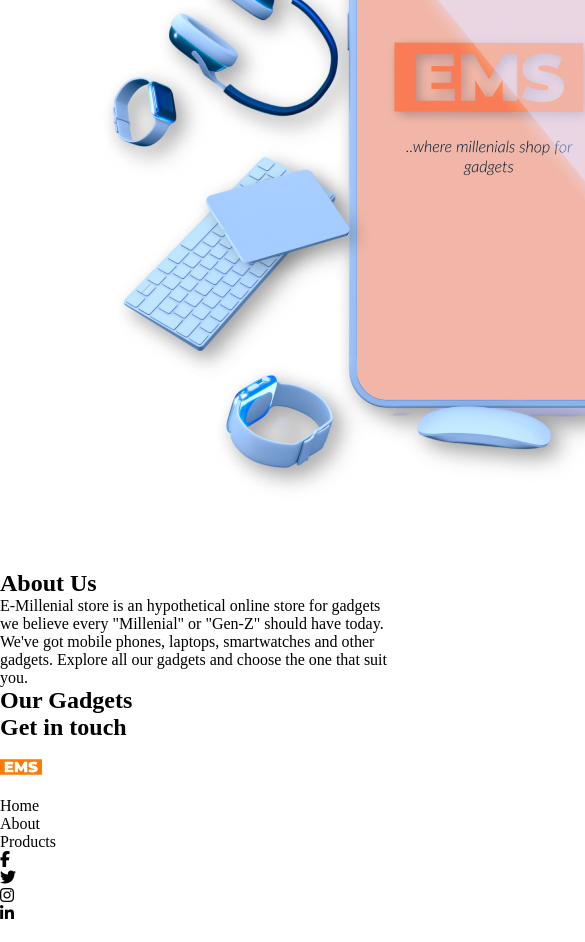
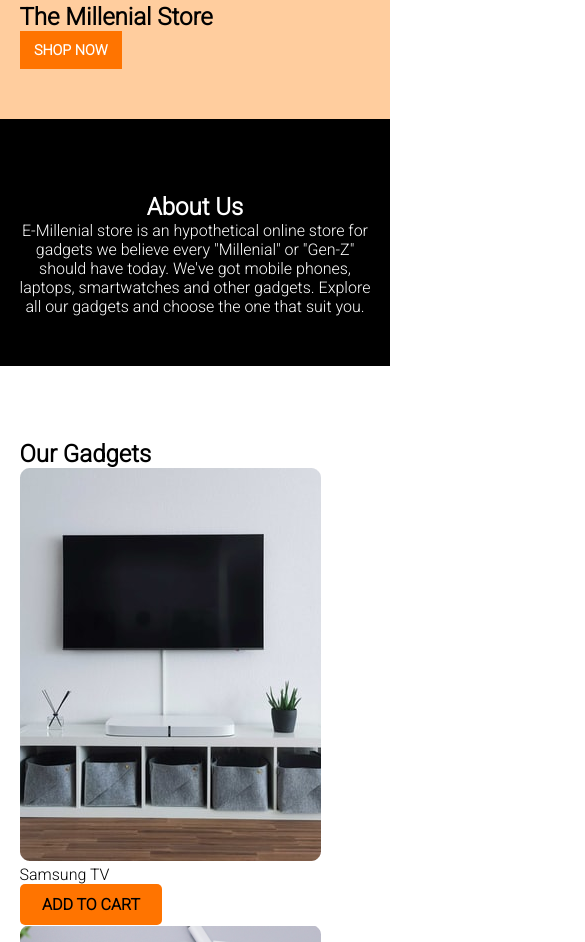
Before and after one commit to alialaba/E-millenial-store, a plain HTML site: page index.html in a window 390 px wide. Shown: the part 522-1464 px from the top of the page, 585 px wide, since content can reach past the window. Drawn offline with Linux system fonts and the light colour scheme.

Commit message:
worked on the mobile view and index js to display item

```diff
--- a/CSS/index.css
+++ b/CSS/index.css
@@ -1,7 +1,25 @@
+/* Fonts imported */
+
+@import url('https://fonts.googleapis.com/css2?family=Roboto:wght@300&display=swap');
+/* General styling */
 *{
     padding: 0;
     margin: 0;
     box-sizing: border-box;
+    font-family: 'Roboto', sans-serif;
+}
+img{
+    max-width: 100%;
+}
+h1,h2{
+    margin-top: 1em;
+}
+ul{
+    list-style: none;
+}
+a{
+    text-decoration: none;
+
 }
 :root{
     --red-clr:#ff0000;
@@ -9,4 +27,73 @@
     --orange-clr:#ff9a3d;
     --light-orange-clr:#ffcd9e;
     --bright-orange-clr:#ffe9de;
+    --dark-black-clr:#000000;
 }
+.container{
+    width: 90%;
+    max-width: 1200px;
+    margin:0 auto;
+}
+
+/* nav styling */
+.intro-section{
+    background-color: var(--light-orange-clr);
+    padding: 50px 0;
+}
+#btn{
+    display: inline-block;
+background: var(--dark-orange-clr);
+padding: .7em 1em;
+color: #fff;
+text-transform: uppercase;
+font-size: .9rem;
+font-weight: 600;
+}
+
+/* about section */
+.about-section{
+    background: var(--dark-black-clr);
+    padding: 50px 0;
+    color: #fff;
+    text-align: center;
+}
+/* product section */
+.product-section{
+    padding: 50px 0;
+}
+.product #product-btn{
+background: var(--dark-orange-clr);
+padding: .7em 1.4em;
+color: #000;
+text-transform: uppercase;
+font-size: 1rem;
+font-weight: 700;
+border: none;
+outline: none;
+border-radius: 5px;
+}
+/* footer */
+.footer{
+    background: var(--dark-black-clr);
+    color: #fff;
+    text-align: center;
+    padding: 50px 0;
+}
+.footer-wrapper__icon{
+   display: flex;
+   justify-content: center;
+   align-items: center;
+
+}
+.footer-wrapper__icon li{
+    margin: 2em;
+    border: 1px solid var(--orange-clr);
+    border-radius: 50px;
+    width: 32px;
+    height: 32px;
+    display: flex;
+   justify-content: center;
+   align-items: center;
+
+
+}
--- a/JS/index.js
+++ b/JS/index.js
@@ -0,0 +1,64 @@
+const products = [
+    {
+        id: "product1",
+        name: "Samsung TV",
+        img: "/images/product1.png"
+    },
+    {
+        id: "product2",
+        name: "Pixel 4a",
+        img: "/images/product2.png"
+    },
+    {
+        id: "product3",
+        name: "PS 5",
+        img: "/images/product3.png"
+    },
+    {
+        id: "product4",
+        name: "Macbook Air",
+        img: "/images/product4.png"
+    },
+    {
+        id: "product5",
+        name: "Apple Watch",
+        img: "/images/product5.png"
+    },
+    {
+        id: "product6",
+        name: "Airpods",
+        img: "/images/product6.png"
+    }
+]
+function createElemFunction(product) {
+    //parent element
+    const productItem = document.querySelector(".product");
+    //children element created
+    const ulElem = document.createElement("ul");
+    const liElem = document.createElement("li");
+    const imgElem = document.createElement("img");
+    const pElem = document.createElement("p");
+    const btnElem = document.createElement("button");
+
+    ulElem.id = "product-list";
+    liElem.id = "product-item";
+    pElem.id = "product-name";
+    btnElem.id = "product-btn";
+
+    //append child to the parent element
+    productItem.appendChild(ulElem);
+    ulElem.appendChild(liElem);
+    liElem.appendChild(imgElem);
+    liElem.appendChild(pElem);
+    liElem.appendChild(btnElem);
+
+    pElem.appendChild(document.createTextNode(product.name))
+    btnElem.appendChild(document.createTextNode("Add to Cart"))
+
+    imgElem.src = product.img
+
+}
+products.forEach(product => {
+    createElemFunction(product);
+
+});
--- a/index.html
+++ b/index.html
@@ -14,8 +14,7 @@
 </head>
 
 <body>
-    <section>
-        <header>
+    <section class="intro-section">
         <div class="container">
             <div class="nav-toggle">
                 <span class="hamburger"></span>
@@ -35,22 +34,22 @@
                 </ul>
 
             </nav>
-            </div>
-        </header>
+
+
             <div class="intro">
-            <div class="intro__content">
-                <h1 class="hero__title">The Millenial Store</h1>
-                <a href="#" id="btn">shop now</a>
-            </div>
                 <div class="intro__item">
                     <img src="/images/heroImage.png" alt="ems image">
                 </div>
+                <div class="intro__content">
+                    <h1 class="intro__title">The Millenial Store</h1>
+                    <a href="#" id="btn">shop now</a>
+                </div>
+
 
             </div>
     </section>
-    <section>
-        <div class="about">
-
+    <section class="about-section">
+        <div class="container">
             <div class="about__content">
                 <h2 class="about__title">About Us</h2>
                 <p class="about__subtitle">
@@ -61,25 +60,32 @@
                 </p>
             </div>
         </div>
+        </div>
+
+
     </section>
-    <section>
+    <section class="product-section">
+
+        <div class="container">
             <div class="product">
                 <h2 class="product__title">Our Gadgets</h2>
 
             </div>
+        </div>
 
     </section>
-    <footer>
+    <footer class="footer">
+        <div class="container">
             <div class="footer-wrapper">
                 <h2 class="footer-wrapper__title">Get in touch</h2>
                 <div class="footer-wrapper__content">
                     <img src="/images/EMS.svg" alt="logo">
-                <ul>
+                    <ul class="footer-wrapper__list">
                         <li> <a href=""></a>Home </li>
                         <li> <a href=""></a>About </li>
                         <li> <a href=""></a>Products </li>
                     </ul>
-                <ul>
+                    <ul class="footer-wrapper__icon">
                         <li> <a href="#"></a> <i class="fab fa-facebook-f"></i></li>
                         <li> <a href="#"></a> <i class="fab fa-twitter"></i></li>
                         <li> <a href="#"></a> <i class="fab fa-instagram"></i></i></li>
@@ -90,8 +96,9 @@
                 </div>
 
             </div>
+        </div>
     </footer>
-
+    <script src="/JS/index.js"></script>
 </body>
 
 </html>
```
Lines whose indentation alone changed are shown as unchanged.
